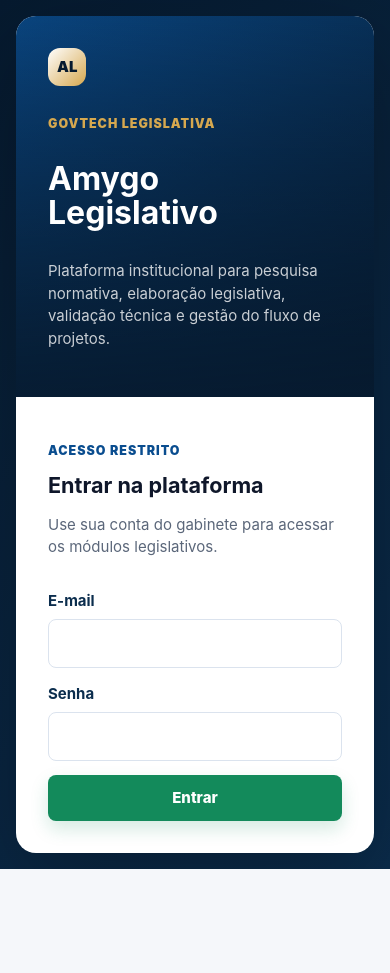
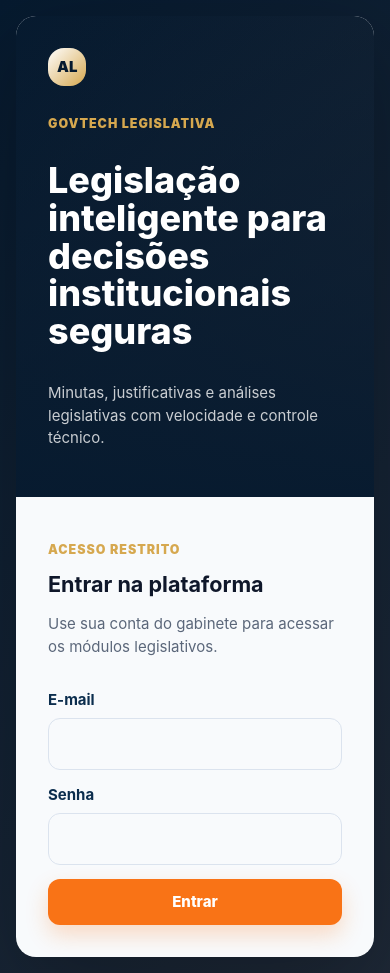
Before and after one commit to lindomar1963/amygo-legislativo, a Next.js app: page /login in a window 390 px wide. Before the commit the page ends 869 px from the top, so only its background shows below. Built offline with nearby package versions, Linux system fonts and the light colour scheme; no server answers.

Commit message:
Polish premium institutional UI

```diff
--- a/src/app/(auth)/login/page.tsx
+++ b/src/app/(auth)/login/page.tsx
@@ -9,10 +9,9 @@ export default function LoginPage() {
           <p className="eyebrow" style={{ color: '#d6a84f' }}>
             Govtech legislativa
           </p>
-          <h1>Amygo Legislativo</h1>
+          <h1>Legislação inteligente para decisões institucionais seguras</h1>
           <p style={{ maxWidth: 520, color: 'rgba(255,255,255,0.78)' }}>
-            Plataforma institucional para pesquisa normativa, elaboração legislativa, validação técnica e gestão do
-            fluxo de projetos.
+            Minutas, justificativas e análises legislativas com velocidade e controle técnico.
           </p>
         </section>
         <section className="login-form-card">
--- a/src/app/globals.css
+++ b/src/app/globals.css
@@ -3,20 +3,23 @@
   --primary-bg: #061a2f;
   --secondary-bg: #0b2d4d;
   --accent-blue: #0a4d8f;
-  --primary-action: #138a5b;
-  --primary-action-dark: #0f6f49;
+  --graphite: #1f2937;
+  --graphite-light: #374151;
+  --primary-action: #f97316;
+  --primary-action-dark: #ea580c;
   --highlight: #d6a84f;
-  --surface: #f5f7fa;
+  --yellow-highlight: #facc15;
+  --surface: #f8fafc;
   --text: #0f172a;
   --muted: #5b677a;
-  --card: #ffffff;
+  --card: #f8fafc;
   --border: #dbe3ee;
   --danger: #b42318;
-  --success: #0f6f49;
-  --shadow-sm: 0 1px 2px rgba(15, 23, 42, 0.06);
-  --shadow-md: 0 18px 45px rgba(6, 26, 47, 0.1);
-  --radius-sm: 0.5rem;
-  --radius-md: 0.75rem;
+  --success: #16a34a;
+  --shadow-sm: 0 8px 24px rgba(0, 0, 0, 0.12);
+  --shadow-md: 0 18px 45px rgba(0, 0, 0, 0.2);
+  --radius-sm: 0.75rem;
+  --radius-md: 1rem;
   --radius-lg: 1rem;
   --sidebar-width: 264px;
 }
@@ -32,9 +35,7 @@ html {
 body {
   margin: 0;
   min-height: 100%;
-  background:
-    radial-gradient(circle at top right, rgba(10, 77, 143, 0.12), transparent 28rem),
-    var(--surface);
+  background: linear-gradient(160deg, var(--primary-bg) 0%, var(--graphite) 100%);
   color: var(--text);
   font-family: Inter, "Source Sans 3", system-ui, -apple-system, BlinkMacSystemFont, "Segoe UI", sans-serif;
   font-size: 15px;
@@ -47,11 +48,11 @@ a {
 }
 
 a:hover {
-  color: var(--primary-action);
+  color: var(--highlight);
 }
 
 main {
-  padding: 2rem;
+  padding: 2.25rem;
 }
 
 h1,
@@ -64,6 +65,7 @@ p {
 h1 {
   margin: 0;
   font-size: clamp(2rem, 4vw, 2.75rem);
+  font-weight: 800;
   line-height: 1.05;
   letter-spacing: 0;
 }
@@ -126,8 +128,8 @@ tbody tr:hover {
   gap: 2rem;
   padding: 1.4rem 1rem;
   color: rgba(255, 255, 255, 0.9);
-  background: linear-gradient(180deg, var(--primary-bg), var(--secondary-bg));
-  box-shadow: 12px 0 30px rgba(6, 26, 47, 0.18);
+  background: var(--primary-bg);
+  box-shadow: 12px 0 30px rgba(0, 0, 0, 0.26);
 }
 
 .brand {
@@ -167,6 +169,7 @@ tbody tr:hover {
 }
 
 .sidebar-link {
+  position: relative;
   display: flex;
   align-items: center;
   gap: 0.7rem;
@@ -182,8 +185,24 @@ tbody tr:hover {
 
 .sidebar-link:hover {
   color: #ffffff;
-  background: rgba(19, 138, 91, 0.24);
+  background: var(--secondary-bg);
   transform: translateX(2px);
+}
+
+.sidebar-link[aria-current="page"] {
+  color: #ffffff;
+  background: rgba(11, 45, 77, 0.88);
+}
+
+.sidebar-link[aria-current="page"]::before {
+  content: "";
+  position: absolute;
+  left: 0.25rem;
+  top: 0.55rem;
+  bottom: 0.55rem;
+  width: 3px;
+  border-radius: 999px;
+  background: var(--highlight);
 }
 
 .nav-icon {
@@ -205,22 +224,51 @@ tbody tr:hover {
 
 .content-shell {
   min-width: 0;
+  background:
+    radial-gradient(circle at top right, rgba(214, 168, 79, 0.15), transparent 24rem),
+    linear-gradient(160deg, var(--primary-bg) 0%, var(--graphite) 100%);
 }
 
 .page {
   display: grid;
-  gap: 1.25rem;
+  gap: 1.4rem;
   max-width: 1280px;
 }
 
 .page-header {
   display: grid;
   gap: 0.6rem;
-  padding: 0.25rem 0 0.5rem;
+  padding: 0.25rem 0 0.85rem;
+}
+
+.page > .page-header {
+  color: #ffffff;
+}
+
+.page > .page-header h1 {
+  position: relative;
+  width: fit-content;
+  padding-bottom: 0.75rem;
+  color: #ffffff;
+}
+
+.page > .page-header h1::after {
+  content: "";
+  position: absolute;
+  left: 0;
+  bottom: 0;
+  width: 5.5rem;
+  height: 3px;
+  border-radius: 999px;
+  background: var(--highlight);
+}
+
+.page > .page-header .muted {
+  color: rgba(255, 255, 255, 0.72);
 }
 
 .eyebrow {
-  color: var(--accent-blue);
+  color: var(--highlight);
   font-size: 0.78rem;
   font-weight: 900;
   letter-spacing: 0.08em;
@@ -228,11 +276,21 @@ tbody tr:hover {
 }
 
 .card {
+  position: relative;
+  overflow: hidden;
   background: var(--card);
   border: 1px solid var(--border);
   border-radius: var(--radius-lg);
   box-shadow: var(--shadow-sm);
   padding: 1.25rem;
+}
+
+.card::before {
+  content: "";
+  position: absolute;
+  inset: 0 0 auto;
+  height: 3px;
+  background: var(--highlight);
 }
 
 .card-elevated {
@@ -262,11 +320,42 @@ tbody tr:hover {
 }
 
 .stat-card::before {
-  content: "";
-  position: absolute;
-  inset: 0 0 auto;
-  height: 0.28rem;
-  background: linear-gradient(90deg, var(--primary-action), var(--highlight));
+  height: 0.32rem;
+}
+
+.stat-gabinetes::before {
+  background: var(--secondary-bg);
+}
+
+.stat-projetos::before {
+  background: var(--primary-action);
+}
+
+.stat-comentarios::before {
+  background: var(--highlight);
+}
+
+.stat-icon {
+  display: grid;
+  place-items: center;
+  width: 3rem;
+  height: 3rem;
+  margin-bottom: 0.85rem;
+  color: #ffffff;
+  font-size: 1.25rem;
+  font-weight: 900;
+  background: linear-gradient(135deg, var(--secondary-bg), var(--primary-bg));
+  border-radius: 1rem;
+  box-shadow: 0 12px 28px rgba(6, 26, 47, 0.22);
+}
+
+.stat-projetos .stat-icon {
+  background: linear-gradient(135deg, var(--primary-action), var(--primary-action-dark));
+}
+
+.stat-comentarios .stat-icon {
+  color: var(--primary-bg);
+  background: linear-gradient(135deg, var(--highlight), var(--yellow-highlight));
 }
 
 .stat-value {
@@ -280,7 +369,7 @@ tbody tr:hover {
   display: inline-flex;
   align-items: center;
   justify-content: center;
-  min-height: 2.6rem;
+  min-height: 2.8rem;
   border: 0;
   border-radius: var(--radius-sm);
   padding: 0.72rem 1rem;
@@ -289,7 +378,7 @@ tbody tr:hover {
   cursor: pointer;
   font: inherit;
   font-weight: 800;
-  box-shadow: 0 8px 18px rgba(19, 138, 91, 0.18);
+  box-shadow: 0 10px 22px rgba(249, 115, 22, 0.24);
   transition:
     transform 160ms ease,
     box-shadow 160ms ease,
@@ -300,7 +389,7 @@ tbody tr:hover {
   color: white;
   background: var(--primary-action-dark);
   transform: translateY(-1px);
-  box-shadow: 0 12px 26px rgba(19, 138, 91, 0.24);
+  box-shadow: 0 14px 32px rgba(249, 115, 22, 0.28);
 }
 
 .button:disabled,
@@ -317,7 +406,7 @@ tbody tr:hover {
 }
 
 .button-secondary:hover {
-  background: #083f76;
+  background: #083a6b;
 }
 
 .button-danger {
@@ -334,9 +423,10 @@ tbody tr:hover {
 .textarea {
   width: 100%;
   border: 1px solid var(--border);
-  border-radius: var(--radius-sm);
-  padding: 0.78rem 0.9rem;
-  background: #ffffff;
+  border-radius: 12px;
+  min-height: 3rem;
+  padding: 0.85rem 0.95rem;
+  background: var(--card);
   color: var(--text);
   font: inherit;
   outline: none;
@@ -354,8 +444,8 @@ tbody tr:hover {
 .input:focus,
 .select:focus,
 .textarea:focus {
-  border-color: var(--accent-blue);
-  box-shadow: 0 0 0 3px rgba(10, 77, 143, 0.14);
+  border-color: var(--primary-action);
+  box-shadow: 0 0 0 3px rgba(249, 115, 22, 0.2);
 }
 
 .input::placeholder,
@@ -396,12 +486,33 @@ tbody tr:hover {
 }
 
 .list-card {
+  position: relative;
+  overflow: hidden;
   display: grid;
   gap: 0.7rem;
   padding: 1rem;
-  background: #ffffff;
+  background: var(--card);
   border: 1px solid var(--border);
   border-radius: var(--radius-md);
+  box-shadow: 0 6px 16px rgba(15, 23, 42, 0.06);
+  transition:
+    transform 160ms ease,
+    box-shadow 160ms ease,
+    border-color 160ms ease;
+}
+
+.list-card::before {
+  content: "";
+  position: absolute;
+  inset: 0 0 auto;
+  height: 3px;
+  background: var(--highlight);
+}
+
+.list-card:hover {
+  border-color: rgba(214, 168, 79, 0.62);
+  box-shadow: 0 14px 30px rgba(0, 0, 0, 0.12);
+  transform: translateY(-2px);
 }
 
 .badge {
@@ -417,30 +528,30 @@ tbody tr:hover {
 }
 
 .badge-draft {
-  color: #475569;
-  background: #e5e7eb;
+  color: #ffffff;
+  background: var(--graphite-light);
 }
 
 .badge-minuta-generated,
 .badge-analysis-generated {
-  color: #0a4d8f;
-  background: #dbeafe;
+  color: #ffffff;
+  background: var(--accent-blue);
 }
 
 .badge-minuta-approved,
 .badge-minuta-validada {
-  color: #0f6f49;
-  background: #dcfce7;
+  color: #ffffff;
+  background: var(--primary-action);
 }
 
 .badge-justificativa-generated {
-  color: #8a5d10;
-  background: #f8e7ba;
+  color: var(--primary-bg);
+  background: var(--highlight);
 }
 
 .badge-docx-exported {
-  color: #ffffff;
-  background: #0f6f49;
+  color: var(--primary-bg);
+  background: var(--yellow-highlight);
 }
 
 .workflow {
@@ -455,6 +566,7 @@ tbody tr:hover {
   border: 1px solid var(--border);
   border-radius: var(--radius-md);
   background: #ffffff;
+  box-shadow: 0 6px 16px rgba(15, 23, 42, 0.06);
 }
 
 .workflow-step strong {
@@ -468,8 +580,8 @@ tbody tr:hover {
 }
 
 .workflow-step.is-active {
-  border-color: var(--highlight);
-  box-shadow: 0 0 0 3px rgba(214, 168, 79, 0.18);
+  border-color: var(--primary-action);
+  box-shadow: 0 0 0 3px rgba(249, 115, 22, 0.2);
 }
 
 .notice {
@@ -479,7 +591,7 @@ tbody tr:hover {
 }
 
 .notice-success {
-  color: #0f6f49;
+  color: var(--success);
   background: #ecfdf3;
   border-color: #bbf7d0;
 }
@@ -502,7 +614,7 @@ tbody tr:hover {
   place-items: center;
   padding: 2rem;
   background:
-    linear-gradient(135deg, rgba(6, 26, 47, 0.94), rgba(11, 45, 77, 0.94)),
+    linear-gradient(135deg, rgba(6, 26, 47, 0.96), rgba(31, 41, 55, 0.96)),
     var(--primary-bg);
 }
 
@@ -511,7 +623,7 @@ tbody tr:hover {
   display: grid;
   grid-template-columns: minmax(0, 1.1fr) minmax(340px, 0.9fr);
   overflow: hidden;
-  background: #ffffff;
+  background: var(--surface);
   border-radius: 1.25rem;
   box-shadow: 0 30px 90px rgba(0, 0, 0, 0.26);
 }
@@ -525,11 +637,12 @@ tbody tr:hover {
   color: #ffffff;
   background:
     linear-gradient(180deg, rgba(6, 26, 47, 0.18), rgba(6, 26, 47, 0.92)),
-    linear-gradient(135deg, var(--accent-blue), var(--primary-bg));
+    linear-gradient(135deg, var(--primary-bg), var(--graphite));
 }
 
 .login-hero h1 {
-  max-width: 11ch;
+  max-width: 13ch;
+  font-size: clamp(2.25rem, 4.5vw, 4rem);
 }
 
 .login-form-card {
```
Also changed, not shown: src/app/(dashboard)/dashboard/page.tsx (+12 -3 lines), src/components/layout/dashboard-shell.tsx (+2 -18 lines), src/components/layout/sidebar-nav.tsx (added, +37 -0 lines).
